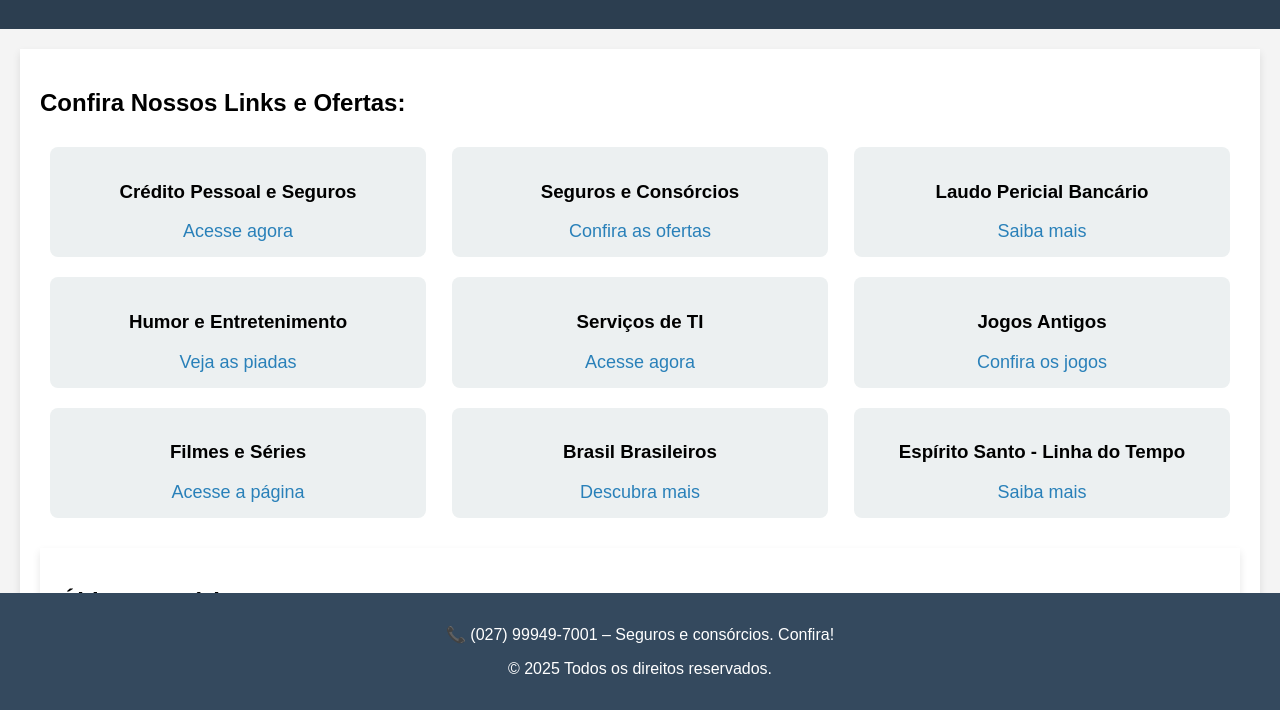
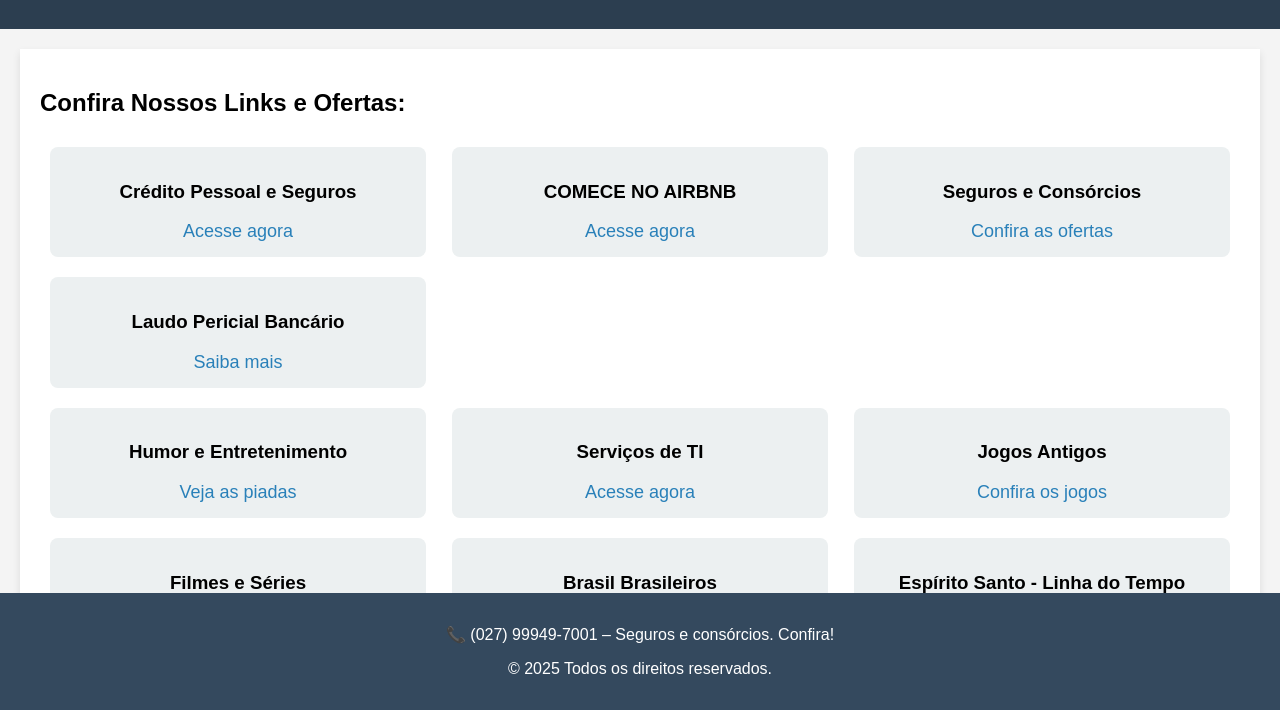
Before and after one commit to victorxx/redirecionadorlinksgit1, a plain HTML site: page index.html in a window 1280 px wide. Shown: the part 90-800 px from the top of the page. Drawn offline with Linux system fonts and the light colour scheme.

Commit message:
Update index.html

```diff
--- a/index.html
+++ b/index.html
@@ -102,6 +102,12 @@
                 <h3>Crédito Pessoal e Seguros</h3>
                 <a href="https://victorxx.github.io/redionador1git/" target="_blank">Acesse agora</a>
             </div>
+
+             <div class="link-item">
+                <h3>COMECE NO AIRBNB</h3>
+                <a href="https://victorxx.github.io/airbnbrandom01/" target="_blank">Acesse agora</a>
+            </div>
+
             <div class="link-item">
                 <h3>Seguros e Consórcios</h3>
                 <a href="https://geocredibnkvitoria.com" target="_blank">Confira as ofertas</a>
```
